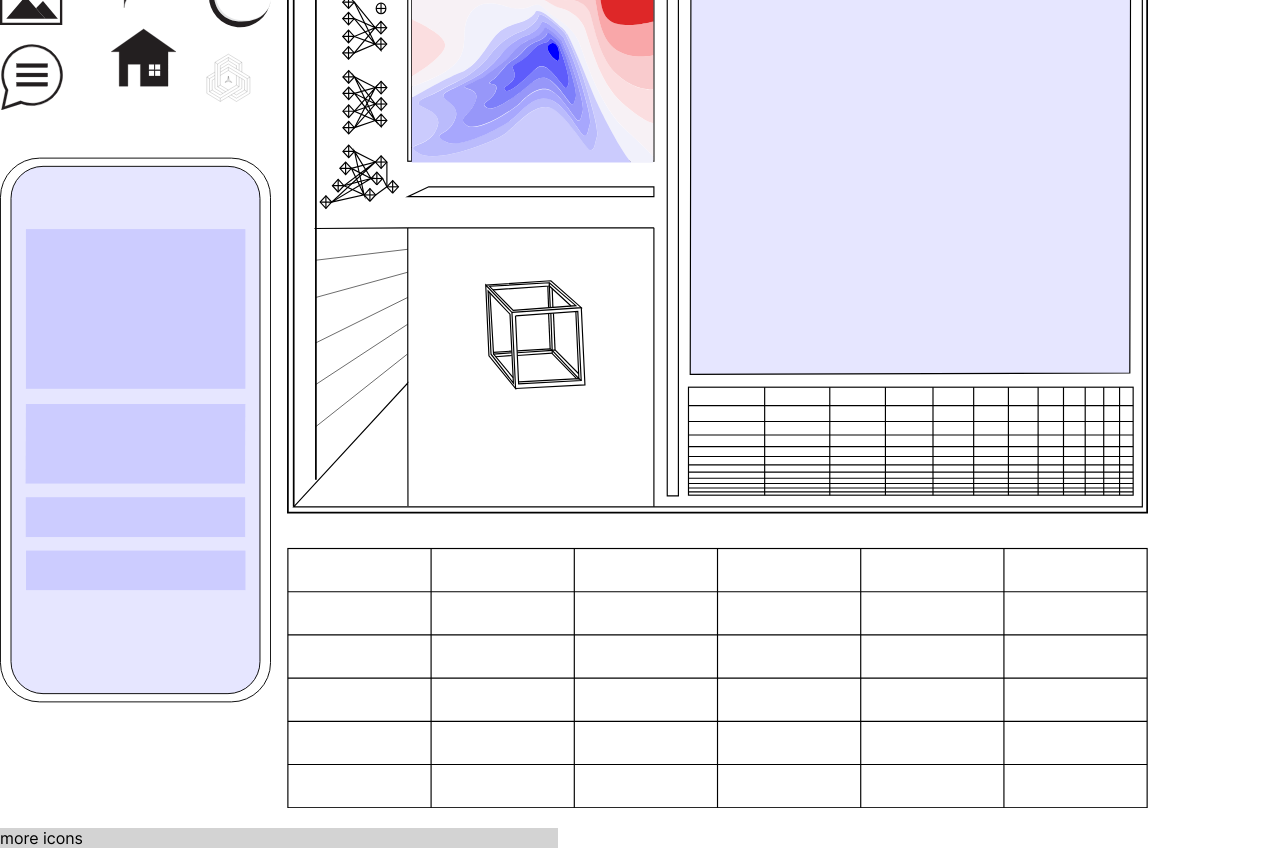
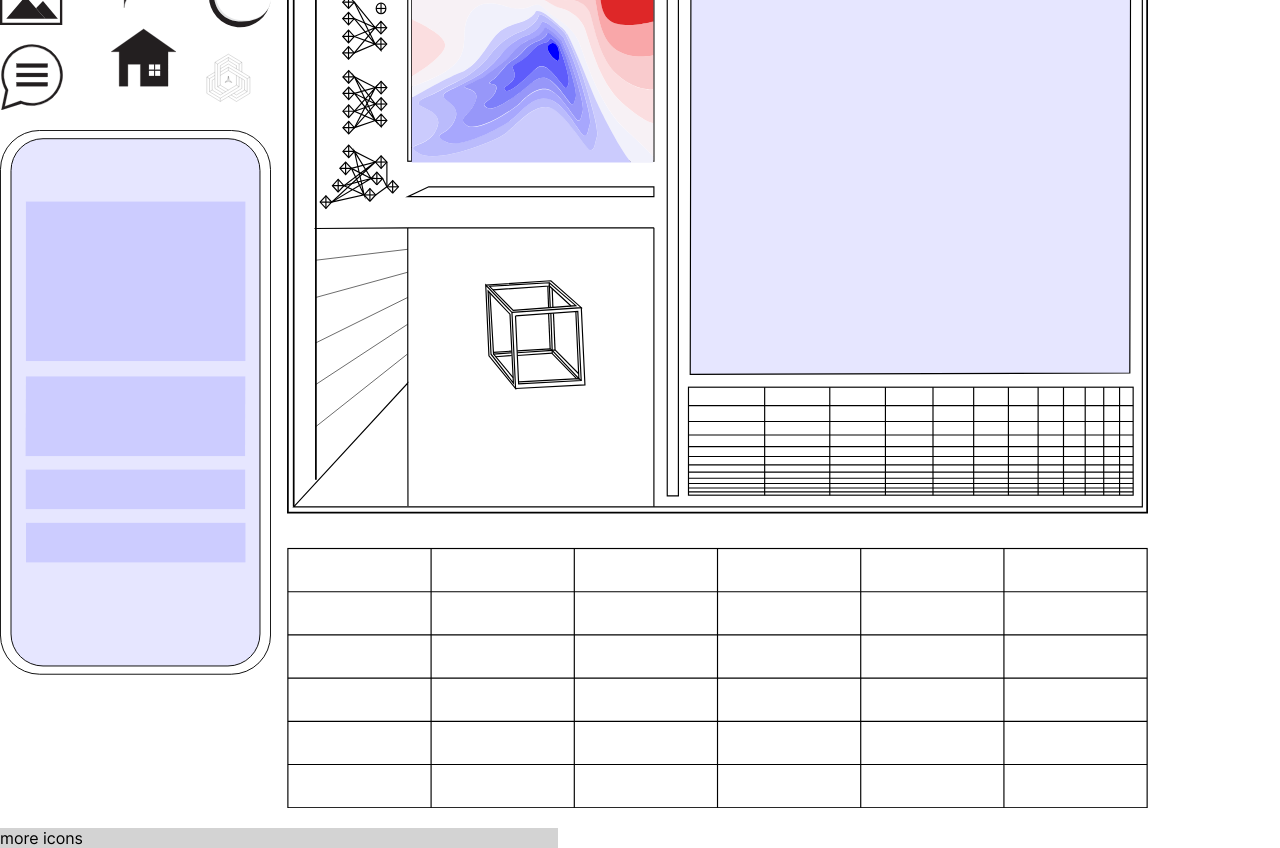
Before and after one commit to paul-lorenc/zipperfield-dot-co, a Next.js app: page / in a window 1280 px wide. Shown: the part 1500-2348 px from the top of the page. Built offline with nearby package versions, Linux system fonts and the light colour scheme.

Commit message:
another layout fix attempt

```diff
--- a/components/svgs/WorkPhone.tsx
+++ b/components/svgs/WorkPhone.tsx
@@ -1,10 +1,6 @@
 const WorkPhone = () => (
-  <svg
-    id="Layer_1"
-    data-name="Layer 1"
-    viewBox="0 0 145.19 291.82"
-    className="Work--Phone"
-  >
+  <div className="Work--Phone">
+    <svg id="Layer_1" data-name="Layer 1" viewBox="0 0 145.19 291.82">
       <path
         d="M226.17,571.18V820.5a21,21,0,0,1-21,21H102.49a21,21,0,0,1-21-21V571.18a21,21,0,0,1,21-21H205.17A21,21,0,0,1,226.17,571.18Zm-5.65,248.76V571.74a17.15,17.15,0,0,0-17.14-17.15h-99.1a17.15,17.15,0,0,0-17.14,17.15v248.2a17.14,17.14,0,0,0,17.14,17.14h99.1A17.14,17.14,0,0,0,220.52,819.94Z"
         transform="translate(-81.24 -549.93)"
@@ -47,6 +43,7 @@ const WorkPhone = () => (
         strokeWidth={0.5}
       />
     </svg>
+  </div>
 );
 
 export default WorkPhone;
--- a/styles/main.css
+++ b/styles/main.css
@@ -357,14 +357,9 @@ main {
 }
 
 .Work--Logos {
-  height: 100%;
-  width: 100%;
 }
 
 .Work--Phone {
-  height: 100%;
-  width: 100%;
-  max-height: 600px;
 }
 
 .Work--Browser {
```
Lines whose indentation alone changed are shown as unchanged.
